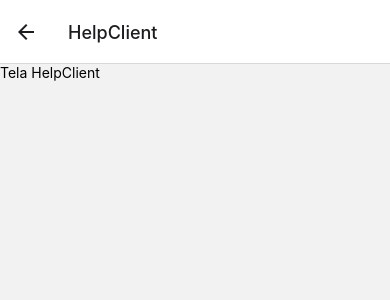
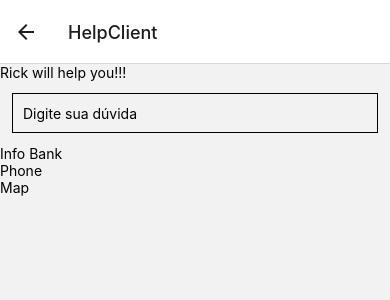
Before and after one commit to DevEddi/second-test-mobile-discipline, a React Native app: screen /HelpClient in a window 390 px wide. Shown: the top 300 px of the page. Built offline with nearby package versions, Linux system fonts and the light colour scheme.

Commit message:
add inputs, texts, titles, install packs (picker, slider))

```diff
--- a/App.js
+++ b/App.js
@@ -1,4 +1,5 @@
 import React from 'react';
+
 import { Text, View } from 'react-native';
 
 import RouteOne from './src/routes/RouteOne';
--- a/package.json
+++ b/package.json
@@ -10,6 +10,8 @@
     "eject": "expo eject"
   },
   "dependencies": {
+    "@react-native-community/slider": "^4.2.2",
+    "@react-native-picker/picker": "^2.4.1",
     "@react-navigation/native": "^6.0.10",
     "@react-navigation/native-stack": "^6.6.2",
     "expo": "~45.0.0",
--- a/src/routes/RouteOne.js
+++ b/src/routes/RouteOne.js
@@ -13,7 +13,7 @@ export default function RouteOne() {
   return (
     <NavigationContainer>
         <Stack.Navigator initialRouteName="Home">
-            <Stack.Screen name="Home" component={Home} />
+            <Stack.Screen name="Home" component={Home} options={{title: 'Bank Rick and Morty'}}/>
             <Stack.Screen name="HelpClient" component={HelpClient} />
             <Stack.Screen name="AccountOpening" component={AccountOpening} />
         </Stack.Navigator>
--- a/src/screens/AccountOpening.js
+++ b/src/screens/AccountOpening.js
@@ -1,10 +1,104 @@
 import React from 'react';
-import { Text, View } from 'react-native';
+import { useState } from 'react';
+import {Picker} from '@react-native-picker/picker';
+import Slider from '@react-native-community/slider';
+
+import {
+  Text,
+  View,
+  TextInput,
+  Button,
+  StyleSheet,
+  TouchableOpacity,
+  Switch,
+} from 'react-native';
+
+
+
 
 export default function AccountOpening() {
+
+  const [selectedGender, setSelectedGender] = useState();
+
+  const [isEnabled, setIsEnabled] = useState(false);
+  const toggleSwitch = () => setIsEnabled(previousState => !previousState);
+
   return (
     <View>
-      <Text>Tela Abertura de conta</Text>
+      <Text>Open Account</Text>
+      <View>
+          <Text>Name:</Text>
+          <TextInput
+            style={styles.input}
+            placeholder="Name"
+          />
+          <Text>Age:</Text>
+          <TextInput
+            style={styles.input}
+            placeholder="Age"
+          />
+
+          <View>
+            <Text>Gender:</Text>
+            <Picker
+              selectedValue={selectedGender}
+              onValueChange={(itemValue, itemIndex) => setSelectedGender(itemValue)
+            }>
+              <Picker.Item label="Man" value="Man" />
+              <Picker.Item label="Woman" value="Woman" />
+            </Picker>
+          </View>
+
+          <View>
+              <Text>Your Limit:</Text>
+              <Slider
+                style={{width: 200, height: 40}}
+                minimumValue={0}
+                maximumValue={1}
+                minimumTrackTintColor="#FFFFFF"
+                maximumTrackTintColor="#000000"
+              />
+          </View>
+
+          <View>
+            <Text>Estudante:</Text>
+            <Switch
+              trackColor={{ false: "#767577", true: "#81b0ff" }}
+              thumbColor={isEnabled ? "#f5dd4b" : "#f4f3f4"}
+              ios_backgroundColor="#3e3e3e"
+              onValueChange={toggleSwitch}
+              value={isEnabled}
+            />
+          </View>
+
+          <TouchableOpacity
+            style={styles.button}
+          >
+            <Text>Open Account</Text>
+          </TouchableOpacity>
+
+          <TouchableOpacity
+            style={styles.button}
+          >
+            <Text>Reset Values</Text>
+          </TouchableOpacity>
+
+      </View>
     </View>
   );
 }
+
+
+const styles = StyleSheet.create({
+  input: {
+    height: 40,
+    margin: 12,
+    borderWidth: 1,
+    padding: 10,
+  },
+  button: {
+    alignItems: "center",
+    backgroundColor: "#DDDDDD",
+    padding: 10
+  },
+});
--- a/src/screens/HelpClient.js
+++ b/src/screens/HelpClient.js
@@ -1,10 +1,40 @@
 import React from 'react';
-import { Text, View } from 'react-native';
+import {
+  Text,
+  View,
+  TextInput,
+  StyleSheet,
+} from 'react-native';
+
+
 
 export default function HelpClient() {
   return (
     <View>
-      <Text>Tela HelpClient</Text>
+      <View>
+        <Text>Rick will help you!!!</Text>
+      </View>
+      <View>
+          <TextInput
+            style={styles.input}
+            placeholder="Digite sua dúvida"
+          />
+      </View>
+      <View>
+        <Text>Info Bank</Text>
+        <Text>Phone</Text>
+        <Text>Map</Text>
+      </View>
     </View>
   );
 }
+
+
+const styles = StyleSheet.create({
+  input: {
+    height: 40,
+    margin: 12,
+    borderWidth: 1,
+    padding: 10,
+  },
+});
--- a/src/screens/Home.js
+++ b/src/screens/Home.js
@@ -1,10 +1,15 @@
 import React from 'react';
-import { Text, View, Button } from 'react-native';
+import {
+  Text,
+  View,
+  Button
+} from 'react-native';
 
 export default function Home({ navigation }) {
   return (
     <View>
-      <Text>Tela Home</Text>
+
+      <Text>Home</Text>
       <Button
         title="Account Opening"
         onPress={() => navigation.navigate('AccountOpening')}
```
Also changed, not shown: 1 other file (tests, documents, lock files or other folders).
